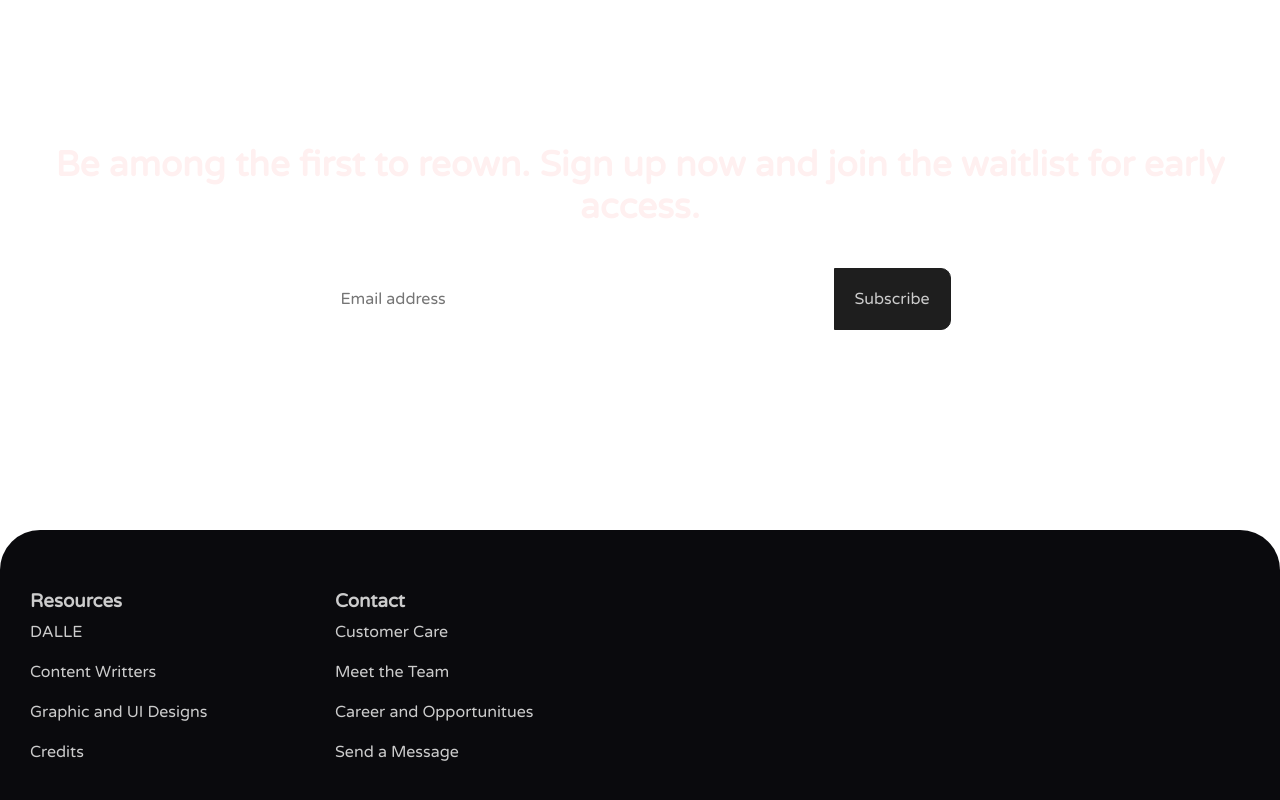
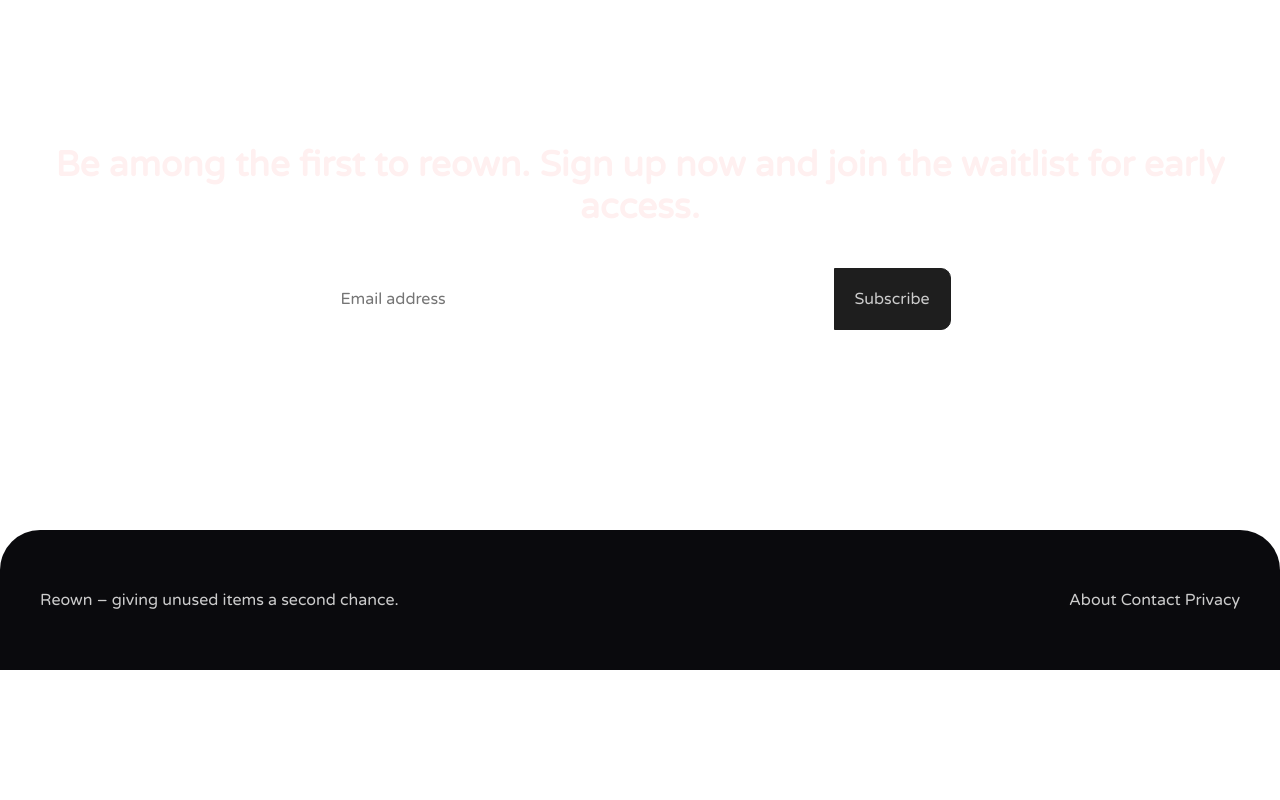
Before and after one commit to opusberedugo/reown, a plain HTML site: page index.html in a window 1280 px wide. Shown: the part 2745-3545 px from the top of the page. After the commit the page ends 3415 px from the top, so only its background shows below. Drawn offline with Linux system fonts and the light colour scheme.

Commit message:
ReOwn Init

```diff
--- a/index.html
+++ b/index.html
@@ -116,31 +116,17 @@
     </form>
   </section>
 
-  <footer class="grid">
-    <section>
-      <h3>Resources</h3>
-      <ul>
-        <li><a href="#">DALLE</a></li>
-        <li><a href="#">Content Writters</a></li>
-        <li><a href="#">Graphic and UI Designs</a></li>
-        <li><a href="#">Credits</a></li>
-      </ul>
-    </section>
+  <footer class="">
+    <div>
+      Reown – giving unused items a second chance.
+    </div>
 
-    <section>
-      <h3>Contact</h3>
-      <ul>
-        <li><a href="#">Customer Care</a></li>
-        <li><a href="#">Meet the Team</a></li>
-        <li><a href="#">Career and Opportunitues</a></li>
-        <li><a href="#">Send a Message</a></li>
-      </ul>
-    </section>
+    <div>
+      <a href="#">About</a>
+      <a href="#">Contact</a>
+      <a href="#">Privacy</a>
+    </div>
+  </footer>
 
-    <section>
-
-    </section>
-  </body>
-</footer>
-
+</body>
 </html>
--- a/scss/main.scss
+++ b/scss/main.scss
@@ -3,6 +3,12 @@
 // ==============================================
 
 @import url('https://fonts.googleapis.com/css2?family=Asap:ital,wght@0,100..900;1,100..900&family=Nunito+Sans:ital,opsz,wght@0,6..12,200..1000;1,6..12,200..1000&family=Quicksand:wght@300..700&family=Varela+Round&display=swap');
+
+@mixin media-max($breakpoint) {
+  @media (max-width: $breakpoint) {
+    @content;
+  }
+}
 
 // Available font families:
 // font-family: "Quicksand", sans-serif;
@@ -379,25 +385,15 @@
 // ==============================================
 
 footer {
-  padding: 60px 30px;
+  padding: 60px 40px;
   background-color: $dark-bg;
   color: $off-white;
   border-top-left-radius: 40px;
   border-top-right-radius: 40px;
-
-  ul,
-  ol {
-    list-style: none;
-    list-style-type: none;
-    list-style-image: none;
-
-    li {
-      padding: 10px 0;
-    }
-  }
-
-  &.grid {
-    grid-template-columns: repeat(4, 1fr);
+  display: flex;
+  min-width: 100vw;
+  div:nth-of-type(2){
+    margin-left: auto;
   }
 }
 
```
Also changed, not shown: css/main.css, 1 other file.
